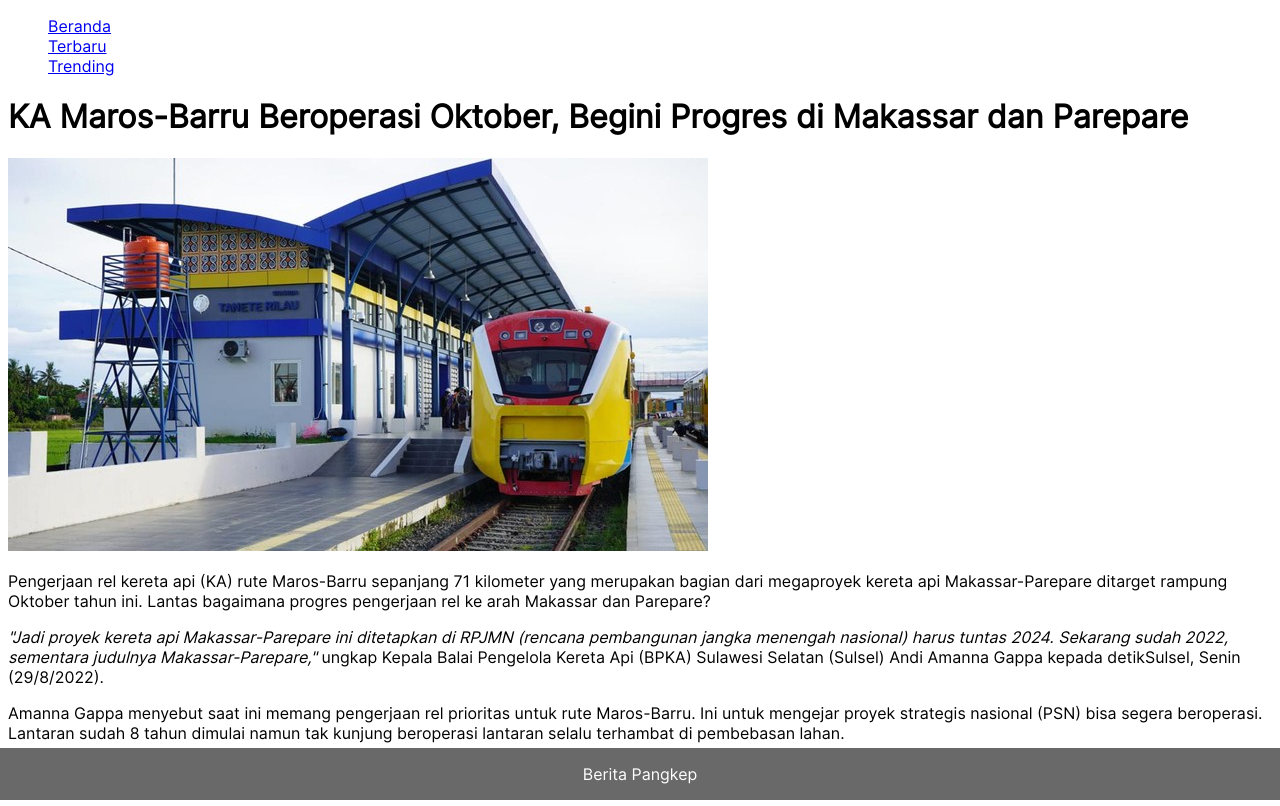
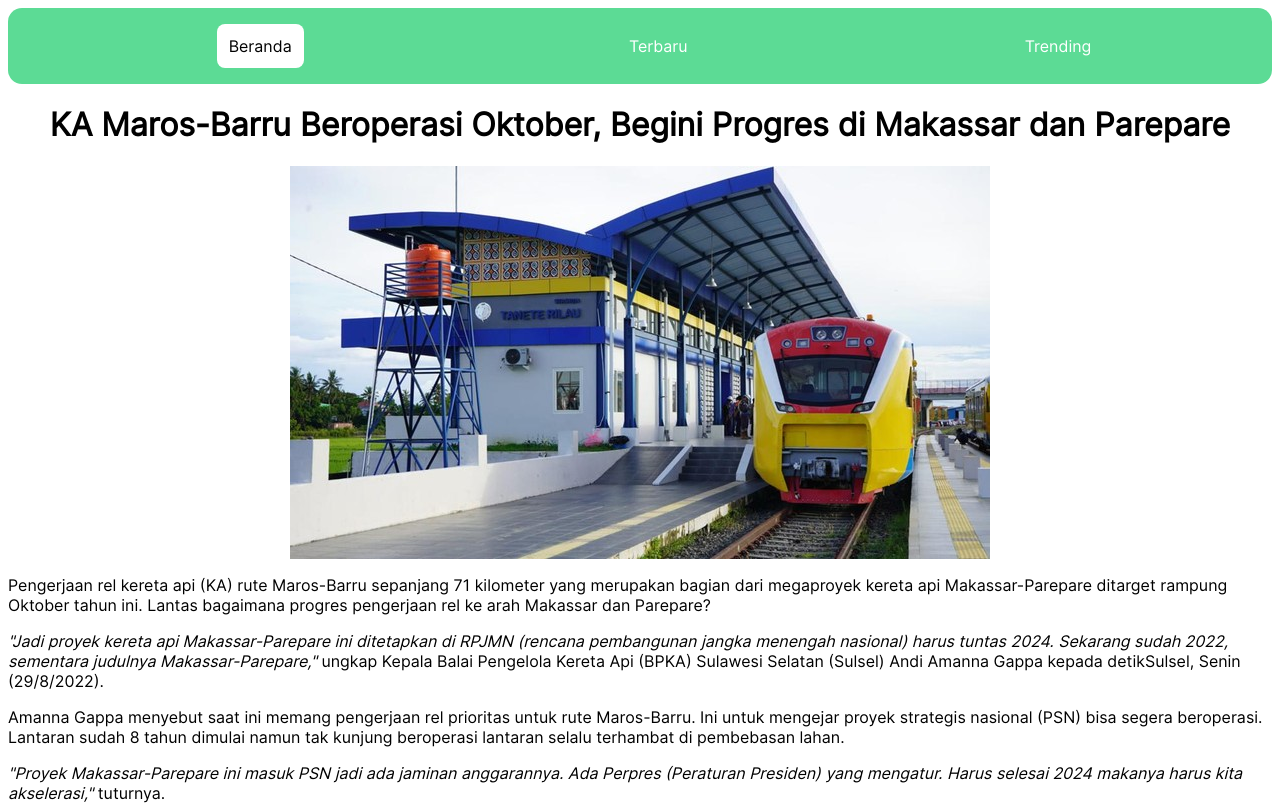
Before and after one commit to Fade-ing/fade-ing.github.io, a plain HTML site: page index.html in a window 1280 px wide. Shown: the top 806 px of the page. Drawn offline with Linux system fonts and the light colour scheme.

Commit message:
web: More update

```diff
--- a/index.html
+++ b/index.html
@@ -11,42 +11,76 @@
     <style>
         @font-face {
             font-family: "Inter";
-            src: url("Inter-Regular.otf");
+            src: url('Inter-Regular.otf');
         }
         * {
             font-family: "Inter";
+            box-sizing: border-box;
+        }
+        .navigasi a {
+            text-decoration: none;
         }
         .navigasi ul {
             list-style: none;
-        }
-        .utama {
-            margin-bottom: 60px;
+            display: flex;
+            justify-content: space-around;
         }
         .kontak ul {
+            list-style: none;
             display: flex;
-            justify-content: space-around;
-            list-style: none;
+            justify-content: space-evenly;
+            font-size: 100px;
         }
-        .bawah {
-            position: fixed;
-            left: 0;
-            bottom: 0;
-            width: 100%;
-            background-color: dimgray;
-            color: white;
+        .kontak h2 {
             text-align: center;
         }
+        .kontak a {
+            text-decoration: none;
+            transition: 500ms;
+        }
+        .utama h1 {
+            text-align: center;
+        }
+        .gambar {
+            display: flex;
+            justify-content: center;
+        }
+        .navigasi {
+            background-color: #5CDB95;
+            padding: 12px;
+            border-radius: 14px;
+        }
+        .navigasi a {
+            color: white;
+            transition: 500ms;
+            padding: 12px;
+            border-radius: 8px;
+        }
+        .navigasi a:hover {
+            background-color: white;
+            color: black;
+        }
+        .navigasi .active {
+            background-color: white;
+            color: black;
+        }
+        /* .kontak a:hover {
+            background-color: #5CDB95;
+            color: white;
+        } */
     </style>
     <div class="navigasi">
         <ul>
-            <li><a href="#">Beranda</a></li>
-            <li><a href="terbaru.html">Terbaru</a></li>
+            <li><a class="active" href="#">Beranda</a></li>
+            <li><a href="#">Terbaru</a></li>
             <li><a href="#">Trending</a></li>
         </ul>
     </div>
     <div class="utama">
-        <h1>KA Maros-Barru Beroperasi Oktober, Begini Progres di Makassar dan Parepare</h1>
-        <img src="berita1.jpeg" alt="Berita 1">
+        <h1><b>KA Maros-Barru Beroperasi Oktober, Begini Progres di Makassar dan Parepare</b></h1>
+        <div class="gambar">
+            <img src="berita1.jpeg" alt="Berita 1">
+        </div>
         <p>Pengerjaan rel kereta api (KA) rute Maros-Barru sepanjang 71 kilometer yang merupakan bagian dari megaproyek kereta api Makassar-Parepare ditarget rampung Oktober tahun ini. Lantas bagaimana progres pengerjaan rel ke arah Makassar dan Parepare?</p>
         <p><i>"Jadi proyek kereta api Makassar-Parepare ini ditetapkan di RPJMN (rencana pembangunan jangka menengah nasional) harus tuntas 2024. Sekarang sudah 2022, sementara judulnya Makassar-Parepare,"</i> ungkap Kepala Balai Pengelola Kereta Api (BPKA) Sulawesi Selatan (Sulsel) Andi Amanna Gappa kepada detikSulsel, Senin (29/8/2022).</p>
         <p>Amanna Gappa menyebut saat ini memang pengerjaan rel prioritas untuk rute Maros-Barru. Ini untuk mengejar proyek strategis nasional (PSN) bisa segera beroperasi. Lantaran sudah 8 tahun dimulai namun tak kunjung beroperasi lantaran selalu terhambat di pembebasan lahan.</p>
@@ -60,18 +94,16 @@
         <p>Saat ini pihaknya memprioritaskan pengerjaan ke arah Makassar. Pembebasan lahan ditargetkan bisa rampung tahun ini. Sehingga tahun depan sudah bisa masuk ke tahapan konstruksi atau pengerjaan rel.</p>
         <p><i>"Pembebasan lahan diharap lancar karena kita hindari pengerjaan rel dilakukan secara parsial atau terpotong-potong. Jadi untuk segmen E ini sekitar 10 kilometer lebih. Panjang ke Makassar sekitar 5 kilometer. Pembebasan lahan diharap selesai tahun ini karena konstruksi kita target sudah dimulai tahun depan,"</i> tandasnya.</p>
         <p><b>Selanjutnya anggaran pembebasan lahan ke Makassar</b></p>
-        <div class="kontak">
-            <p align="center">Hubungi Kami</p>
-            <ul>
-                <li><a href="https://facebook.com">Facebook</a></li>
-                <li><a href="https://twitter.com">Twitter</a></li>
-                <li><a href="https://instagram.com">Instagram</a></li>
-                <li><a href="https://web.telegram.org">Telegram</a></li>
-            </ul>
-        </div>
     </div>
-    <div class="bawah">
-        <p>Berita Pangkep</p>
+    <div class="kontak">
+        <h2>Hubungi Kami</h2>
+        <ul>
+            <li><a class="fa fa-facebook" href="https://facebook.com"></a></li>
+            <li><a class="fa fa-twitter" href="https://twitter.com"></a></li>
+            <li><a class="fa fa-instagram" href="https://instagram.com"></a></li>
+            <li><a class="fa fa-telegram" href="https://web.telegram.org"></a></li>
+            <li><a class="fa fa-whatsapp" href="https://web.whatsapp.com"></a></li>
+        </ul>
     </div>
 </body>
 </html>
```
